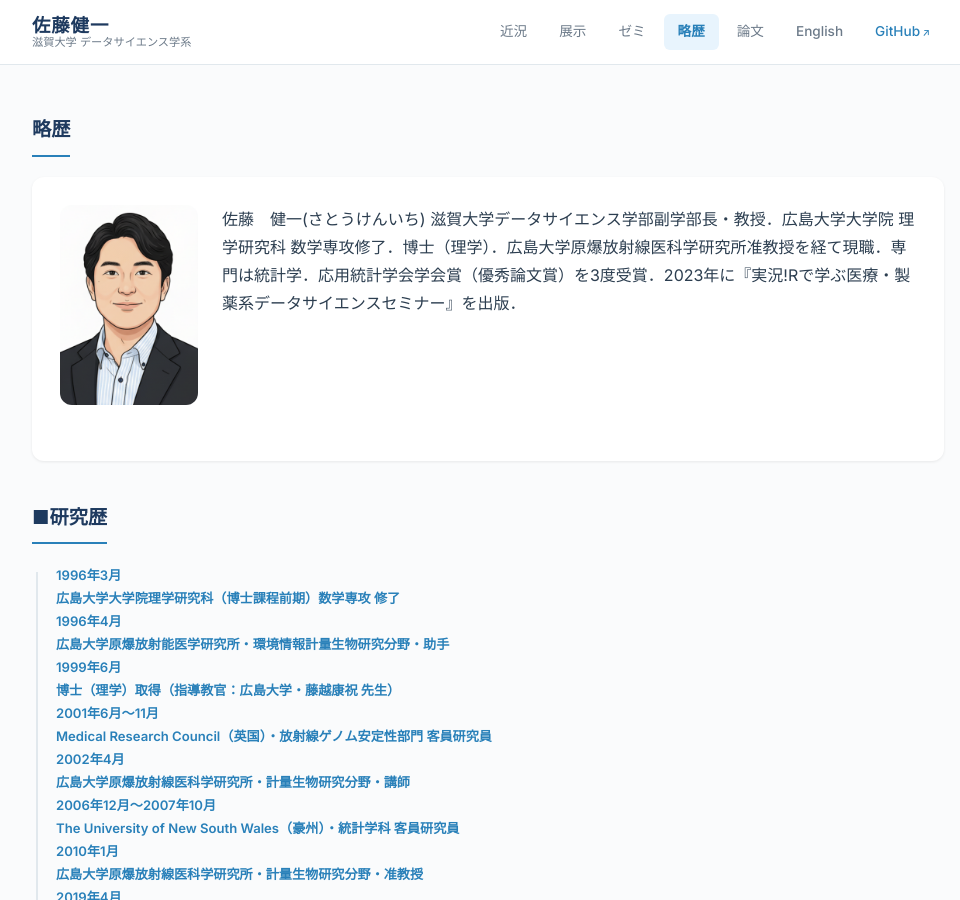
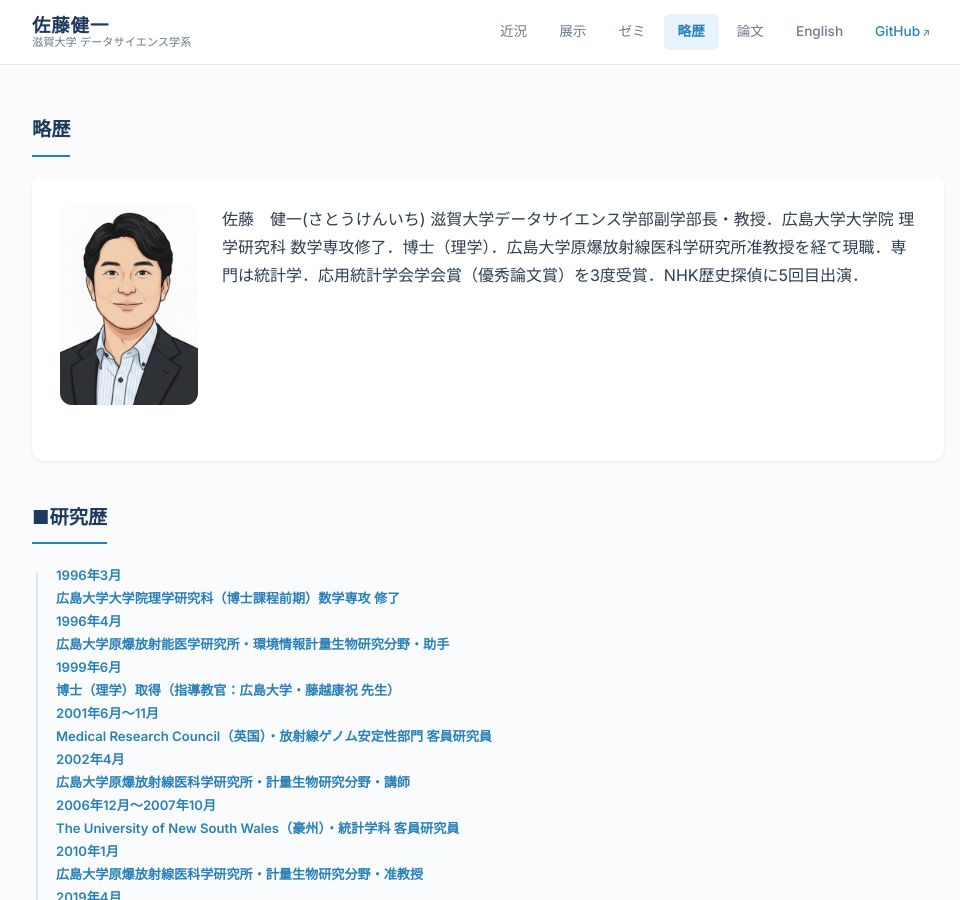
Before and after one commit to ksatohds/ksatohds.github.io, a Jekyll site: the page built from cv.md, in a window 1280 px wide and 900 px high. Shown: the whole window, without its empty margins (152-1112 px from the left). Built offline with Jekyll 4.4.1, drawn with Linux system fonts in a browser that asks for light colours.

Commit message:
20260319 update cv bio to mention NHK history detective appearance
Co-Authored-By: Claude Opus 4.6 <noreply@anthropic.com>

```diff
--- a/cv.md
+++ b/cv.md
@@ -11,7 +11,7 @@ title: 略歴
       <img src="{{ 'image/c5c94d16fd47f40c566739f70009a821.jpg' | relative_url }}" alt="佐藤健一" class="photo-card">
     </div>
     <div style="flex: 1 1 300px;">
-      <p>佐藤　健一(さとうけんいち) 滋賀大学データサイエンス学部副学部長・教授．広島大学大学院 理学研究科 数学専攻修了．博士（理学）．広島大学原爆放射線医科学研究所准教授を経て現職．専門は統計学．応用統計学会学会賞（優秀論文賞）を3度受賞．2023年に『実況!Rで学ぶ医療・製薬系データサイエンスセミナー』を出版．</p>
+      <p>佐藤　健一(さとうけんいち) 滋賀大学データサイエンス学部副学部長・教授．広島大学大学院 理学研究科 数学専攻修了．博士（理学）．広島大学原爆放射線医科学研究所准教授を経て現職．専門は統計学．応用統計学会学会賞（優秀論文賞）を3度受賞．NHK歴史探偵に5回目出演．</p>
     </div>
   </div>
 </div>
```
